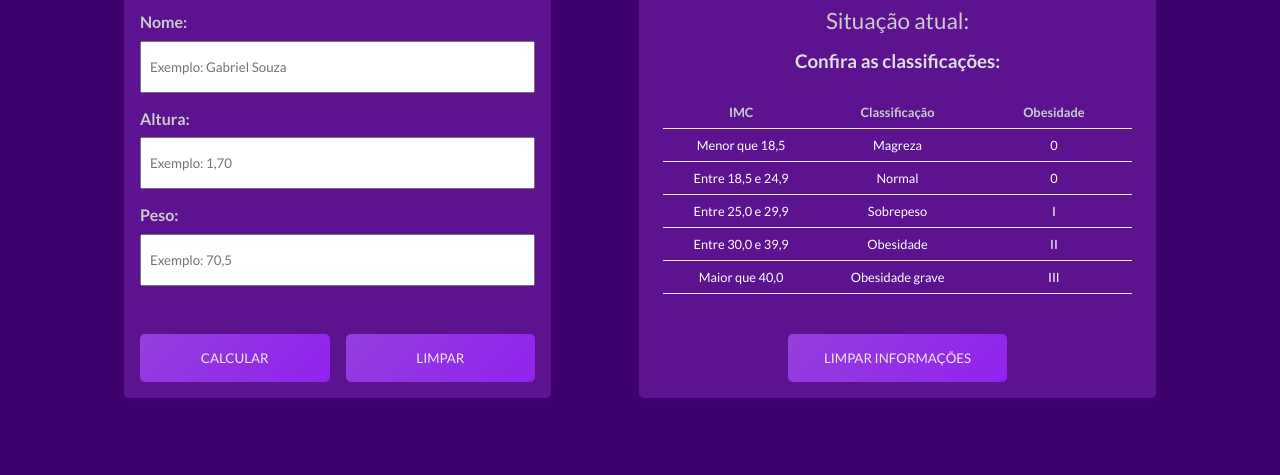
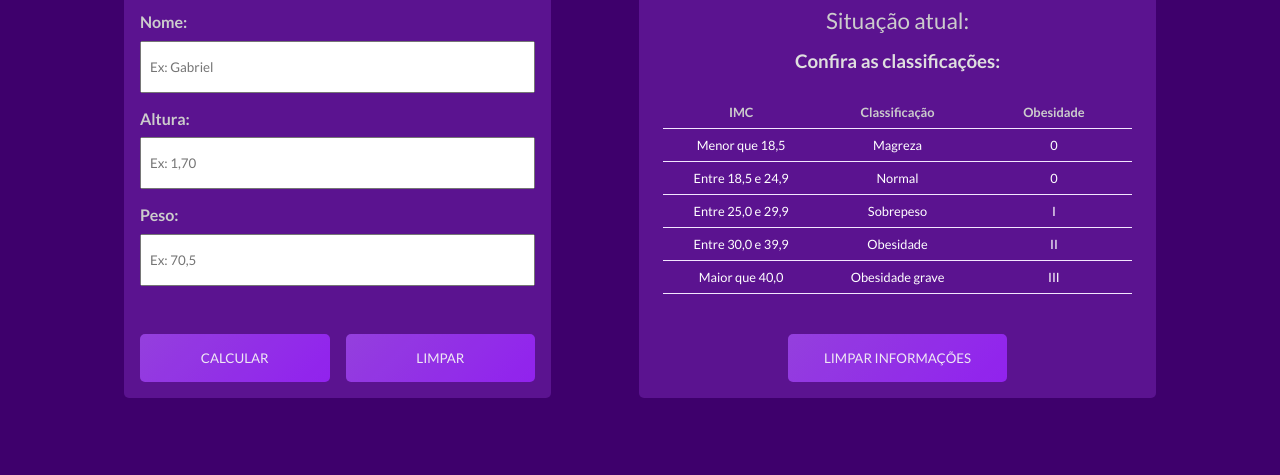
Before and after one commit to gabrieldev071/custom-imc-calculator, a plain HTML site: page index.html in a window 1280 px wide. Shown: the part 173-648 px from the top of the page. Drawn offline with Linux system fonts and the light colour scheme.

Commit message:
docs: update html.

```diff
--- a/index.html
+++ b/index.html
@@ -32,7 +32,7 @@
                     type="text"
                     name="name"
                     id="name"
-                    placeholder="Exemplo: Gabriel Souza"
+                    placeholder="Ex: Gabriel"
                     required
                   />
             </div>
@@ -44,7 +44,7 @@
                 type="text"
                 name="height"
                 id="height"
-                placeholder="Exemplo: 1,70"
+                placeholder="Ex: 1,70"
                 required
               />
             </div>
@@ -54,7 +54,7 @@
                 type="text"
                 name="weight"
                 id="weight"
-                placeholder="Exemplo: 70,5"
+                placeholder="Ex: 70,5"
               />
             </div>
           </div>
```
